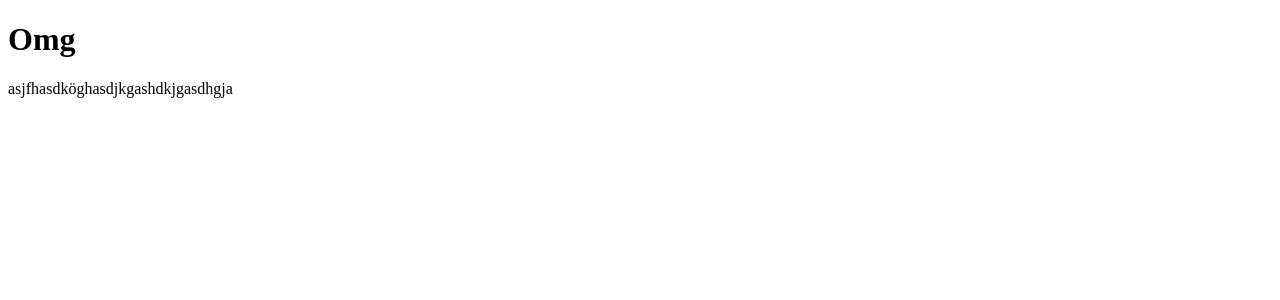
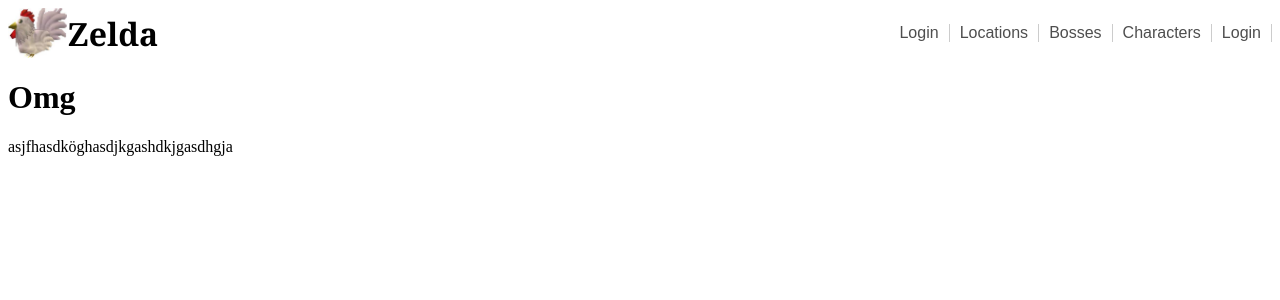
Before and after one commit to levnyy/ZeldaFrontend, a Next.js app: page / in a window 1280 px wide. Shown: the top 300 px of the page. Built offline with nearby package versions, Linux system fonts and the light colour scheme.

Commit message:
cucco CUCCCO

```diff
--- a/src/components/Header/index.js
+++ b/src/components/Header/index.js
@@ -1,19 +1,13 @@
-import Styles from './header.module.css'
-import Link from 'next/link';
-import Navigation from '../components/Navigation';
-
+import Navigation from '../Navigation/index';
+import styles from './Header.module.css';
 
 const Header = () => (
     <header>
-        <div className={Styles.Header}>
-                <div className="header__logo">
-                    <Link to="/">
-                        <img src={logo} alt="logo" />
-                    </Link>
-                    <Navigation/>
-                </div>
+        <div className={styles.home}>
+            <img src="cucco.png" className={styles.image}></img>
+            <h1 className='title'>Zelda</h1>
+            <Navigation/>
         </div>
-        </header>
-    );
-
+    </header>
+)
 export default Header;
--- a/src/components/Layout/index.js
+++ b/src/components/Layout/index.js
@@ -0,0 +1,14 @@
+import Header from '../Header/index.js';
+
+export default function Layout({children}) {
+    return (
+        <>
+            <Header />
+            <main />
+            <div>
+                {children}
+            </div>
+            <main/>
+        </>
+    )
+}
--- a/src/components/Navigation/index.js
+++ b/src/components/Navigation/index.js
@@ -1,6 +1,7 @@
 import { useGlobalContext } from '@/store/index.js';
-import Header from '../components/Header.js';
+
 import styles from './Navigation.module.css';
+import Link from "next/link";
 
 export default function Navigation() {
 
--- a/src/pages/_app.js
+++ b/src/pages/_app.js
@@ -1,5 +1,12 @@
-import '@/styles/globals.css'
+import Layout from '../components/layout/index'
+import GlobalContextProvider from '../store'
 
 export default function App({ Component, pageProps }) {
-  return <Component {...pageProps} />
+  return (
+      <GlobalContextProvider>
+        <Layout>
+          <Component {...pageProps} />
+        </Layout>
+      </GlobalContextProvider>
+  )
 }
```
Also changed, not shown: public/cucco.png (added).
